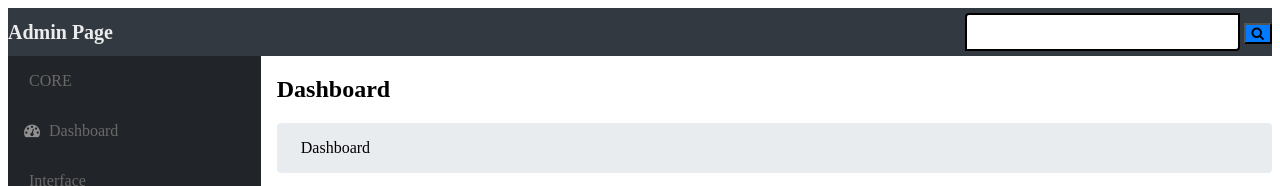
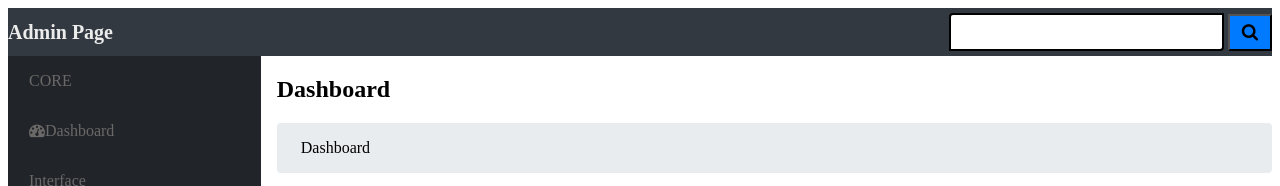
Before and after one commit to Fatrai1/project-css3-002-admin-template, a plain HTML site: page index.html in a window 1280 px wide. Shown: the top 186 px of the page. Drawn offline with Linux system fonts and the light colour scheme.

Commit message:
Mai utolsó, tele ?????el

```diff
--- a/css/style.css
+++ b/css/style.css
@@ -11,12 +11,10 @@
 }
 
 .header__title {
-
     font-size: 1.25rem;
 }
 
 .header__search {
-
     display: inline;
     float: right;
 }
@@ -34,6 +32,8 @@
 
 .search__btn {
     background-color: rgb(0, 123, 255);
+    font-size: 1.1rem;
+    padding: 0.375rem 0.75rem 0.375rem 0.75rem;
 }
 .main {
     display: flex;
@@ -62,14 +62,15 @@
     padding-left: 5px;
     text-decoration: none;
 }
+
 .nav__ul li:hover {
     background-color: rgb(72, 78, 83);
     color: white;
 }
-.nav__ul a:hover{
+/* .nav__ul a:hover{
     color: white;
 
-}
+}  */
 .content {
     flex-basis: 80vw;
     padding-left: 1rem;
--- a/index.html
+++ b/index.html
@@ -22,7 +22,7 @@
             <nav class="main__nav">
                 <ul class="nav__ul">
                     <li><a href="">CORE</a></li>
-                    <li><i class="fa fa-tachometer" aria-hidden="true"></i><a href="#"> Dashboard</a></li>
+                    <li><a href="#"><i class="fa fa-tachometer" aria-hidden="true"></i>Dashboard</a></li>
                     <li><a href="#">Interface</a></li>
                     <li><i class="fa fa-windows" aria-hidden="true"></i><a href="#"> Layouts</a></li>
                     <li><i class="fa fa-bookmark" aria-hidden="true"></i><a href=""> Pages</a></li>
```
